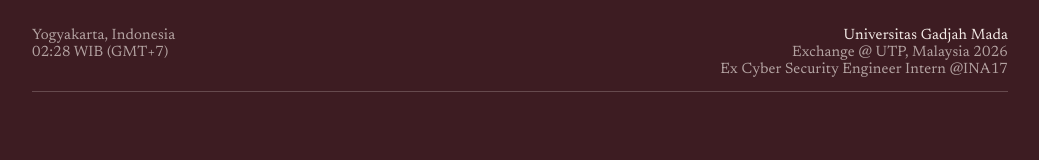
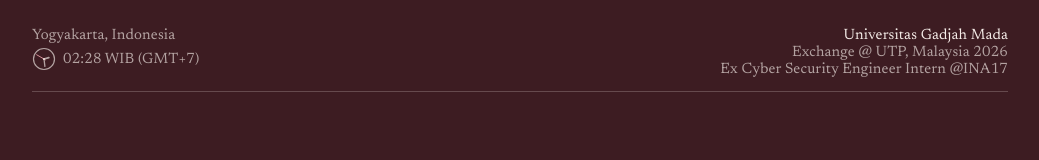
Before and after one commit to RafiBusthami/RafiBusthami.github.io, a plain HTML site: page index.html in a window 1280 px wide. Shown: the top 160 px of the page, without its empty margins (120-1159 px from the left). Drawn offline with Linux system fonts and the light colour scheme.

Commit message:
Add small analog clock beside local time
Co-Authored-By: Claude Opus 5.5 <noreply@anthropic.com>

```diff
--- a/index.html
+++ b/index.html
@@ -62,6 +62,8 @@
     .bar .left { display: flex; flex-direction: column; gap: 2px; }
     .bar .right { display: flex; flex-direction: column; align-items: flex-end; text-align: right; gap: 2px; }
     .bar .soft { color: var(--soft);  }
+    .clockrow { display: inline-flex; align-items: center; gap: 7px; }
+    .dial { width: 1.6em; height: 1.6em; flex: none; margin: 2px 0; }
 
     /* main */
     .hero {
@@ -136,7 +138,16 @@
     <div class="bar">
       <span class="left soft">
         <span>Yogyakarta, Indonesia</span>
-        <span id="clock">GMT+7</span>
+        <span class="clockrow">
+          <svg class="dial" viewBox="0 0 24 24" aria-hidden="true">
+            <circle cx="12" cy="12" r="10.5" fill="none" stroke="currentColor" stroke-width="1.2" />
+            <line id="hh" x1="12" y1="12" x2="12" y2="7" stroke="currentColor" stroke-width="1.8" stroke-linecap="round" />
+            <line id="mh" x1="12" y1="12" x2="12" y2="4.5" stroke="currentColor" stroke-width="1.3" stroke-linecap="round" />
+            <line id="sh" x1="12" y1="13.5" x2="12" y2="3.5" stroke="#e8a0a8" stroke-width=".8" stroke-linecap="round" />
+            <circle cx="12" cy="12" r="1.1" fill="currentColor" />
+          </svg>
+          <span id="clock">GMT+7</span>
+        </span>
       </span>
       <span class="right">
         <span>Universitas Gadjah Mada</span>
@@ -163,10 +174,20 @@
   <script>
     (function () {
       var el = document.getElementById('clock');
-      var fmt = new Intl.DateTimeFormat('en-GB', { timeZone: 'Asia/Jakarta', hour: '2-digit', minute: '2-digit', hour12: false });
-      function tick() { el.textContent = fmt.format(new Date()) + ' WIB (GMT+7)'; }
+      var hh = document.getElementById('hh'), mh = document.getElementById('mh'), sh = document.getElementById('sh');
+      var fmt = new Intl.DateTimeFormat('en-GB', { timeZone: 'Asia/Jakarta', hour: '2-digit', minute: '2-digit', second: '2-digit', hour12: false });
+      function rot(node, deg) { node.setAttribute('transform', 'rotate(' + deg + ' 12 12)'); }
+      function tick() {
+        var p = {};
+        fmt.formatToParts(new Date()).forEach(function (x) { p[x.type] = +x.value; });
+        var h = p.hour % 12, m = p.minute, sec = p.second;
+        rot(hh, h * 30 + m * 0.5);
+        rot(mh, m * 6 + sec * 0.1);
+        rot(sh, sec * 6);
+        el.textContent = String(p.hour).padStart(2, '0') + ':' + String(m).padStart(2, '0') + ' WIB (GMT+7)';
+      }
       tick();
-      setInterval(tick, 15000);
+      setInterval(tick, 1000);
     })();
   </script>
 </body>
```
